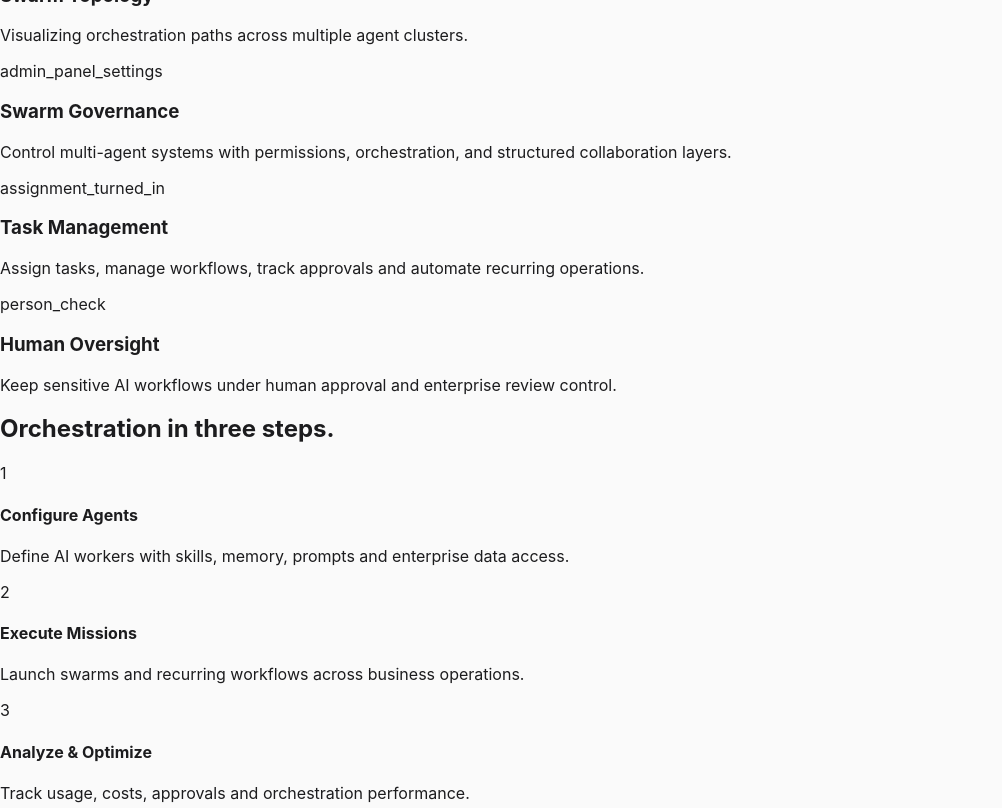
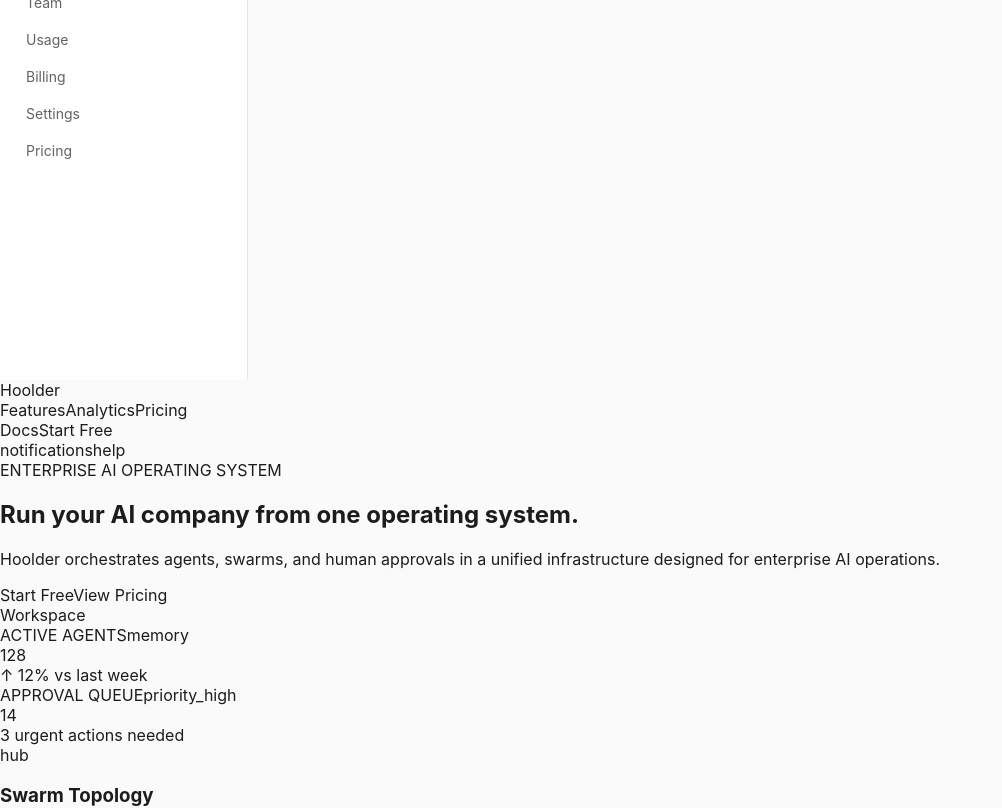
Before and after one commit to yogparel8299-ux/Hoolder, a Next.js app in the folder apps/web/: page / in a window 1280 px wide. Shown: the part 420-1228 px from the top of the page, without its empty margins (0-1002 px from the left). Built offline with nearby package versions, Linux system fonts and the light colour scheme.

Commit message:
Update layout.tsx

```diff
--- a/apps/web/app/layout.tsx
+++ b/apps/web/app/layout.tsx
@@ -1,16 +1,21 @@
 import type { ReactNode } from "react";
 import "./globals.css";
+import Sidebar from "../components/shell/sidebar";
 
 export const metadata = {
-  title: "Hoolder — Run your AI company from one operating system",
-  description:
-    "Hoolder is the AI company operating system. Build agents, manage swarms, schedule tasks, review approvals, sell datasets and control usage from one premium workspace.",
+  title: "Hoolder - AI Company Operating System",
+  description: "Run your AI company from one operating system."
 };
 
 export default function RootLayout({ children }: { children: ReactNode }) {
   return (
     <html lang="en">
-      <body>{children}</body>
+      <body>
+        <div className="min-h-screen flex bg-[#fafafa] text-[#1c1c1e]">
+          <Sidebar />
+          <main className="flex-1 min-w-0 p-6 md:p-8">{children}</main>
+        </div>
+      </body>
     </html>
   );
 }
```
